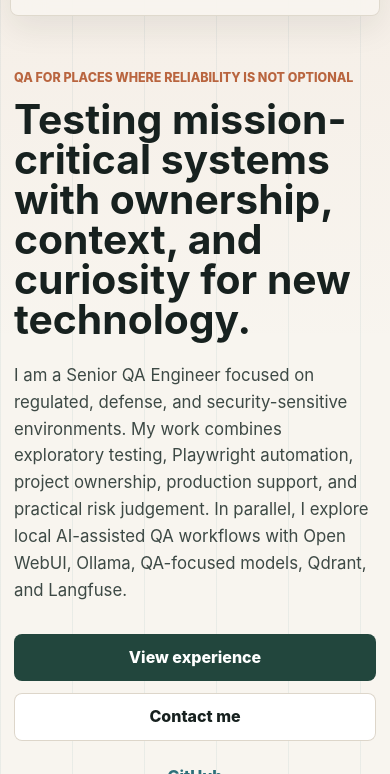
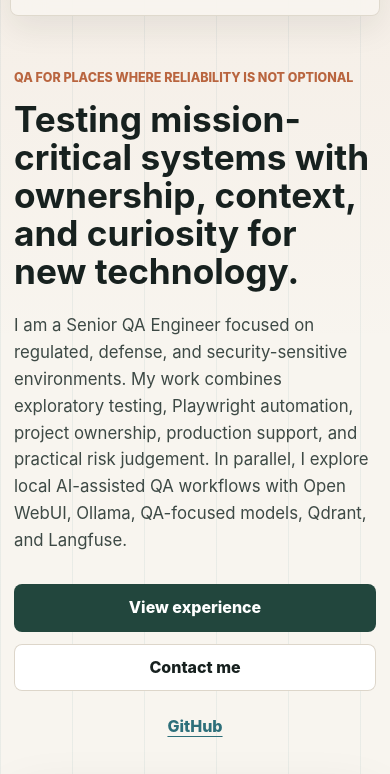
Before and after one commit to ThisNatOne/PortfolioNatalii, a plain HTML site: page index.html in a window 390 px wide. Shown: the part 70-844 px from the top of the page. Drawn offline with Linux system fonts and the light colour scheme.

Commit message:
Refine homepage hero and highlights

```diff
--- a/assets/css/styles.css
+++ b/assets/css/styles.css
@@ -151,7 +151,7 @@ main {
   display: grid;
   grid-template-columns: minmax(0, 1.02fr) minmax(320px, 0.98fr);
   gap: 36px;
-  align-items: center;
+  align-items: start;
   min-height: calc(100vh - 112px);
   padding: 64px 0 52px;
 }
@@ -183,6 +183,12 @@ h1 {
   font-size: clamp(2.1rem, 4.9vw, 3.9rem);
   line-height: 0.98;
   letter-spacing: 0;
+}
+
+.hero h1 {
+  max-width: 760px;
+  font-size: clamp(2rem, 3.8vw, 3.35rem);
+  line-height: 1.06;
 }
 
 h2 {
@@ -662,6 +668,11 @@ h3 {
     font-size: 2.55rem;
   }
 
+  .hero h1 {
+    font-size: 2.2rem;
+    line-height: 1.08;
+  }
+
   .profile-card {
     position: static;
     max-width: none;
--- a/index.html
+++ b/index.html
@@ -36,7 +36,7 @@
 
       <section class="quick-scan" aria-labelledby="scan-title">
         <div>
-          <p class="section-kicker">30-second signal</p>
+          <p class="section-kicker">At a glance</p>
           <h2 id="scan-title">What I bring into a QA team</h2>
         </div>
         <div class="signal-grid">
```
